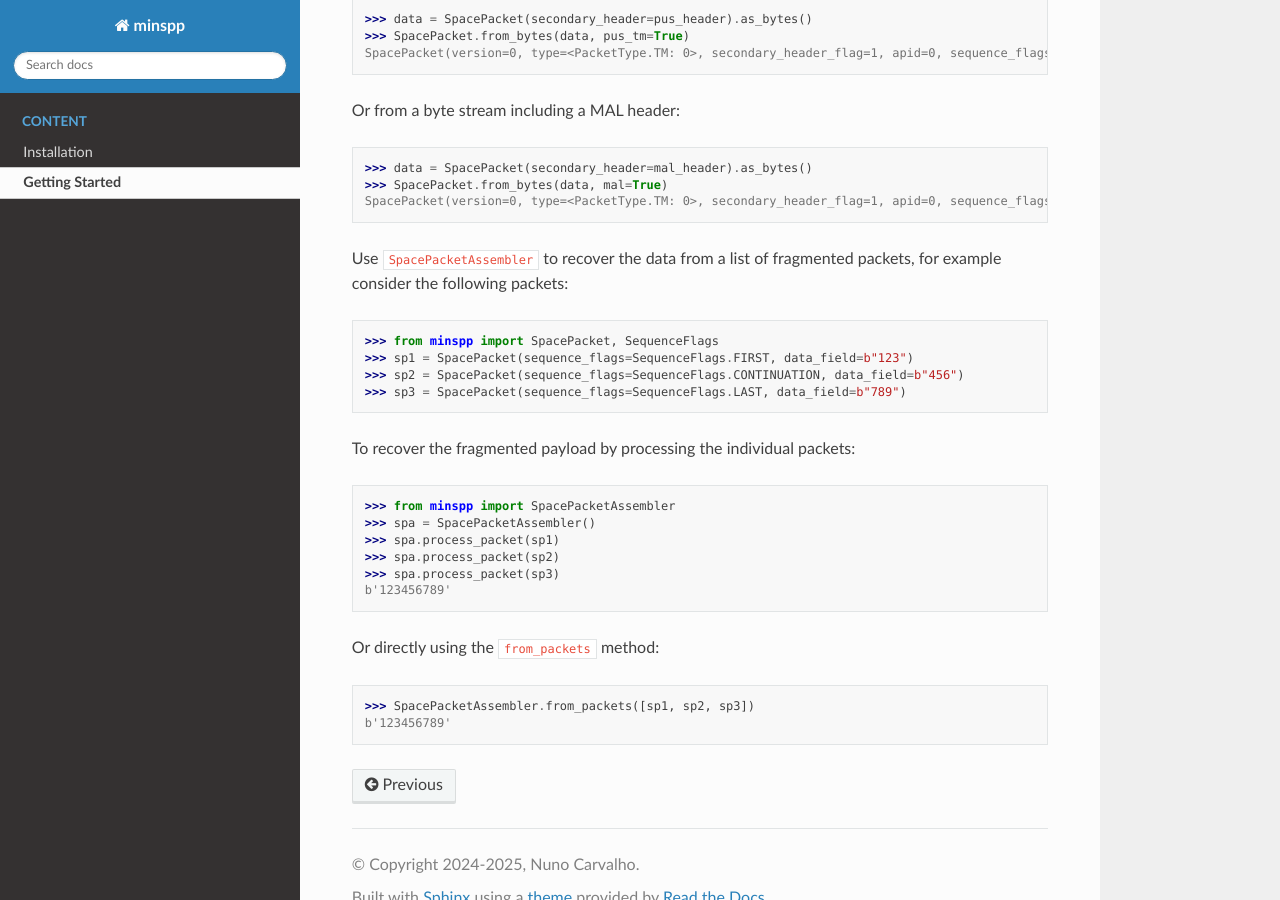
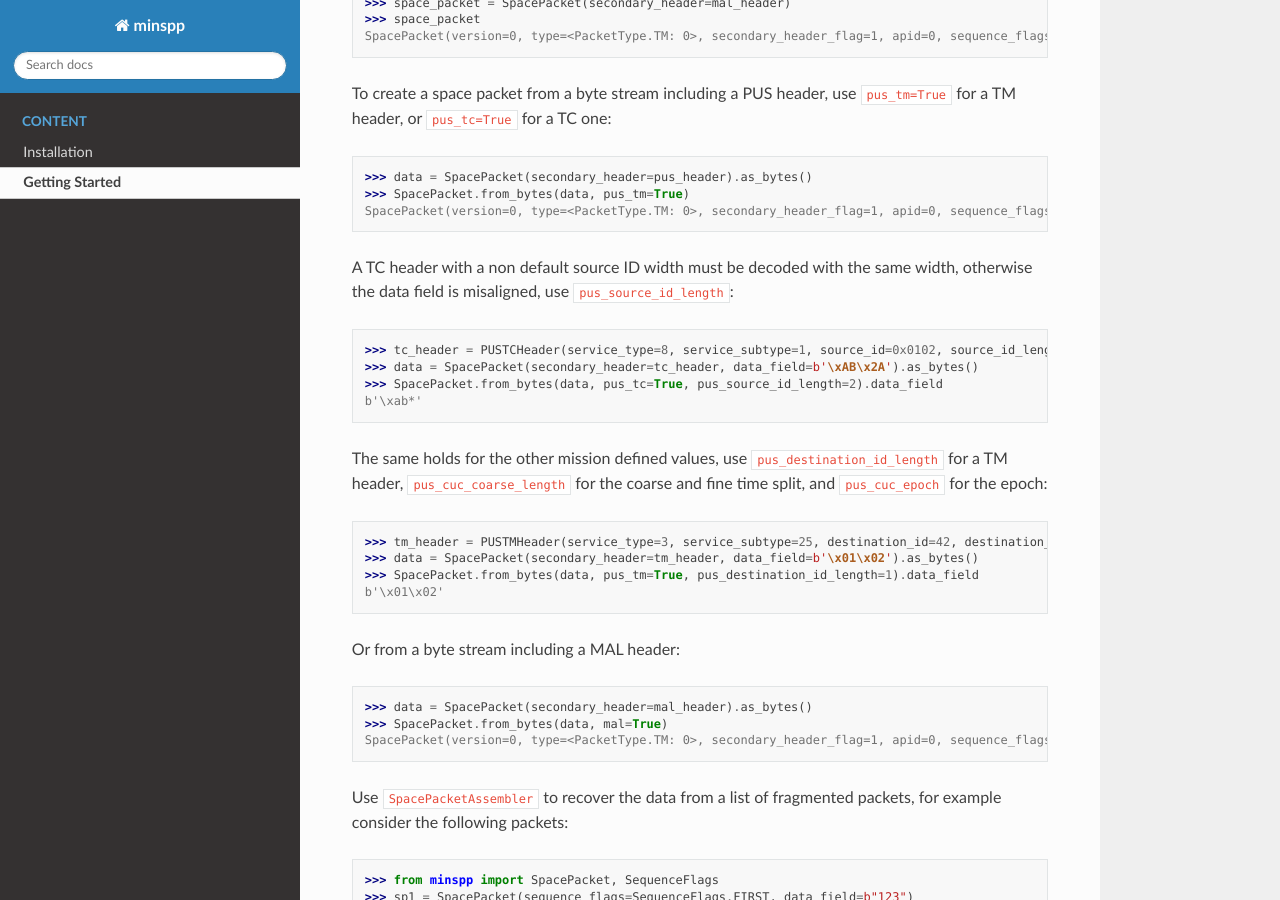
Before and after one commit to nunorc/minsp, a Sphinx documentation site: the page built from docs/source/getting_started.rst, in a window 1280 px wide and 900 px high, scrolled down 3688 px. Built offline with Sphinx 7.4.7 and the Read the Docs theme 3.1.0, drawn with Linux system fonts in a browser that asks for light colours; pages that are not in the unit, such as notebooks, are missing from menus; some of the changed text lies outside the part shown.

```diff
--- a/docs/source/getting_started.rst
+++ b/docs/source/getting_started.rst
@@ -138,6 +138,14 @@ Telecommand packets use a different secondary header layout, implemented by the
    >>> PUSTCHeader()
    PUSTCHeader(version=2, ack=0, service_type=1, service_subtype=1, source_id=0, has_time=False, cuc_time=b'')
 
+The width of the TC source ID is mission defined, use :code:`source_id_length` to
+set it in bytes (defaults to :code:`1`, and :code:`0` means the field is absent):
+
+.. code-block:: python
+
+   >>> PUSTCHeader(service_type=8, service_subtype=1, source_id=0x0102, source_id_length=2).as_bytes()
+   b' \x08\x01\x01\x02'
+
 Field values are checked when a packet or a header is packed, not when it is built.
 An out of range value raises a :code:`ValueError` instead of being silently masked
 or surfacing as a :code:`struct.error`, and the standard reserves service type and
@@ -196,6 +204,27 @@ To create a space packet from a byte stream including a PUS header, use
    >>> SpacePacket.from_bytes(data, pus_tm=True)
    SpacePacket(version=0, type=<PacketType.TM: 0>, secondary_header_flag=1, apid=0, sequence_flags=<SequenceFlags.UNSEGMENTED: 3>, sequence_count=0, data_length=6, secondary_header=PUSTMHeader(version=2, time_reference_status=0, service_type=1, service_subtype=1, message_type_counter=0, destination_id=0, has_time=False, cuc_time=b''), data_field=b'')
 
+A TC header with a non default source ID width must be decoded with the same
+width, otherwise the data field is misaligned, use :code:`pus_source_id_length`:
+
+.. code-block:: python
+
+   >>> tc_header = PUSTCHeader(service_type=8, service_subtype=1, source_id=0x0102, source_id_length=2)
+   >>> data = SpacePacket(secondary_header=tc_header, data_field=b'\xAB\x2A').as_bytes()
+   >>> SpacePacket.from_bytes(data, pus_tc=True, pus_source_id_length=2).data_field
+   b'\xab*'
+
+The same holds for the other mission defined values, use
+:code:`pus_destination_id_length` for a TM header, :code:`pus_cuc_coarse_length`
+for the coarse and fine time split, and :code:`pus_cuc_epoch` for the epoch:
+
+.. code-block:: python
+
+   >>> tm_header = PUSTMHeader(service_type=3, service_subtype=25, destination_id=42, destination_id_length=1)
+   >>> data = SpacePacket(secondary_header=tm_header, data_field=b'\x01\x02').as_bytes()
+   >>> SpacePacket.from_bytes(data, pus_tm=True, pus_destination_id_length=1).data_field
+   b'\x01\x02'
+
 Or from a byte stream including a MAL header:
 
 .. code-block:: python
--- a/pyproject.toml
+++ b/pyproject.toml
@@ -1,6 +1,6 @@
 [project]
 name = "minspp"
-version = "0.0.6"
+version = "0.0.7"
 description = "minimalistic implementation of the Space Packet specification from the CCSDS Space Packet Protocol standard"
 authors = [{ name = "Nuno Carvalho", email = "narcarvalho@gmail.com" }]
 requires-python = ">=3.10"
```
Also changed, not shown: README.md (+1 -1 lines).
